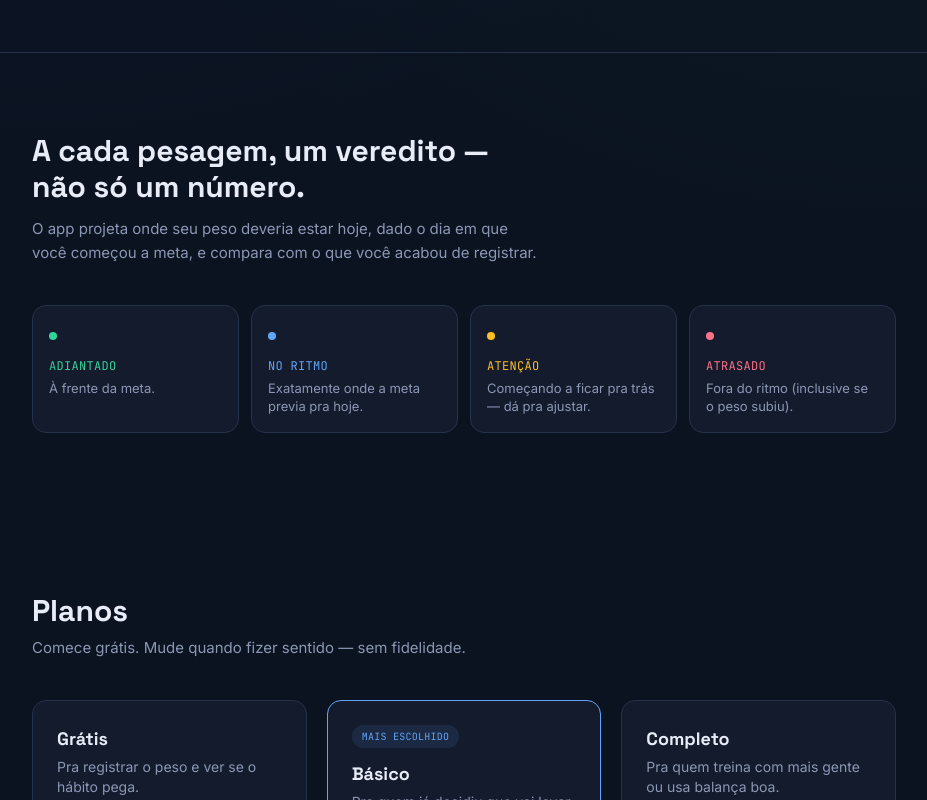
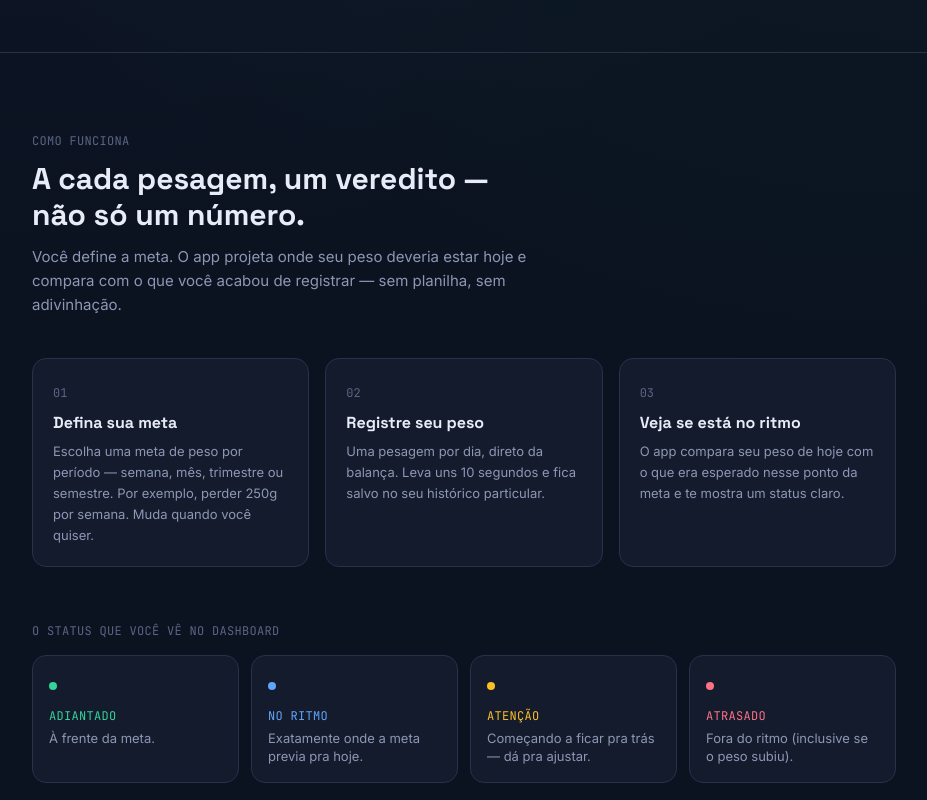
Before and after one commit to jonhsel/peso-em-progresso, a Next.js app: page / in a window 1280 px wide. Shown: the part 680-1480 px from the top of the page, without its empty margins (176-1103 px from the left). Built offline with nearby package versions, Linux system fonts and the light colour scheme; no server answers.

Commit message:
UX - passo 1

```diff
--- a/src/app/page.tsx
+++ b/src/app/page.tsx
@@ -111,18 +111,63 @@ function Hero() {
 }
 
 function HowItWorks() {
+  const steps = [
+    {
+      number: "01",
+      title: "Defina sua meta",
+      description:
+        "Escolha uma meta de peso por período — semana, mês, trimestre ou semestre. Por exemplo, perder 250g por semana. Muda quando você quiser.",
+    },
+    {
+      number: "02",
+      title: "Registre seu peso",
+      description:
+        "Uma pesagem por dia, direto da balança. Leva uns 10 segundos e fica salvo no seu histórico particular.",
+    },
+    {
+      number: "03",
+      title: "Veja se está no ritmo",
+      description:
+        "O app compara seu peso de hoje com o que era esperado nesse ponto da meta e te mostra um status claro.",
+    },
+  ];
+
   return (
     <section id="como-funciona" className="border-t border-base-border py-20">
       <div className="max-w-4xl mx-auto px-4">
+        <p className="text-xs uppercase tracking-wide text-ink-faint font-mono mb-3">
+          Como funciona
+        </p>
         <h2 className="font-display font-bold text-2xl sm:text-3xl max-w-lg">
           A cada pesagem, um veredito — não só um número.
         </h2>
         <p className="mt-3 text-ink-muted text-[15px] leading-relaxed max-w-lg">
-          O app projeta onde seu peso deveria estar hoje, dado o dia em que
-          você começou a meta, e compara com o que você acabou de registrar.
+          Você define a meta. O app projeta onde seu peso deveria estar hoje
+          e compara com o que você acabou de registrar — sem planilha, sem
+          adivinhação.
         </p>
 
-        <div className="mt-10 grid sm:grid-cols-4 gap-3">
+        <div className="mt-10 grid sm:grid-cols-3 gap-4">
+          {steps.map((step) => (
+            <div
+              key={step.number}
+              className="rounded-card border border-base-border bg-base-surface p-5"
+            >
+              <span className="font-mono text-xs text-ink-faint">{step.number}</span>
+              <h3 className="font-display font-bold text-base mt-2 mb-1.5">
+                {step.title}
+              </h3>
+              <p className="text-[13px] text-ink-muted leading-relaxed">
+                {step.description}
+              </p>
+            </div>
+          ))}
+        </div>
+
+        <p className="mt-14 mb-4 text-xs uppercase tracking-wide text-ink-faint font-mono">
+          O status que você vê no dashboard
+        </p>
+        <div className="grid sm:grid-cols-4 gap-3">
           {KPI_STATUSES.map((s) => (
             <div
               key={s.key}
```
Also changed, not shown: 2 other files (tests, documents, lock files or other folders).
